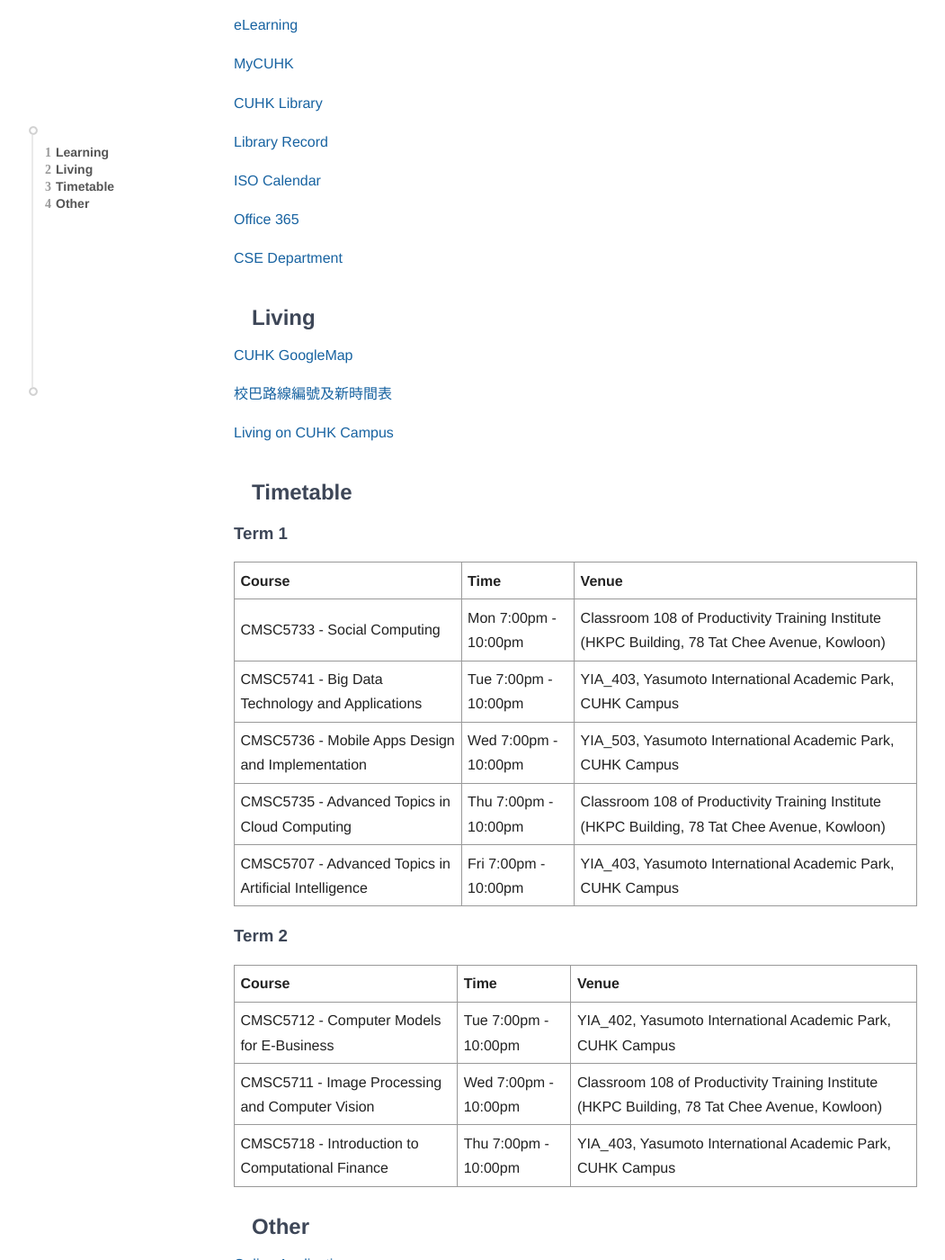
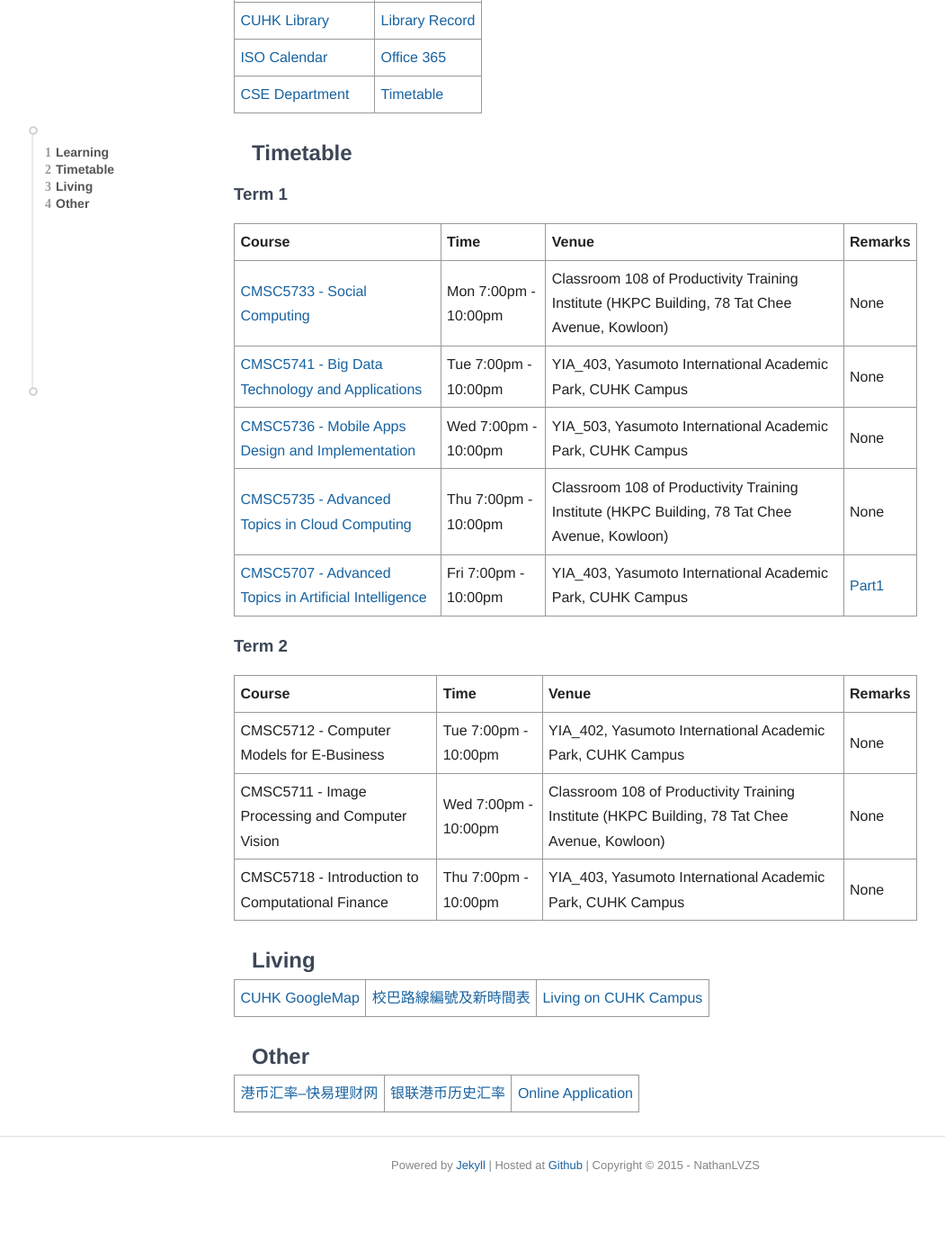
Before and after one commit to nathanlvzs/nathanlvzs.github.io, a Jekyll site: the page built from CUHK.md, in a window 1280 px wide and 1400 px high, scrolled down 238 px. Shown: the whole window at 90% size, without its empty margins (0-1051 px from the left). Built offline with Jekyll 4.4.1, drawn with Linux system fonts in a browser that asks for light colours; after the commit the page ends 1566 px from its top, so only the background shows below that.

Commit message:
edit CUHK.md

```diff
--- a/CUHK.md
+++ b/CUHK.md
@@ -5,60 +5,40 @@
 
 ## Learning
 
-[GS Announcements](http://www2.cuhk.edu.hk/gss/genews.php)
-
-[GS Platform](https://www.gradsch.cuhk.edu.hk/pgstudent/pgstud_main.aspx)
-
-[eLearning](https://elearn.cuhk.edu.hk/)
-
-[MyCUHK](https://portal.cuhk.edu.hk/psp/epprd/?cmd=login)
-
-[CUHK Library](http://www.lib.cuhk.edu.hk/en)
-
-[Library Record](https://library.cuhk.edu.hk/patroninfo~S15)
-
-[ISO Calendar](http://www.iso.cuhk.edu.hk/english/publications/calendar/)
-
-[Office 365](https://portal.office.com/Home)
-
-[CSE Department](http://translate.itsc.cuhk.edu.hk/uniTS/www.cse.cuhk.edu.hk/v7/b5/index.html)
-
-
-## Living
-
-[CUHK GoogleMap](https://www.google.com/maps/d/viewer?mid=zJYfOZySanr4.km5DyM4vSoRs)
-
-[校巴路線編號及新時間表](http://www.cuhk.edu.hk/campus-transportation/chinese/campus-shuttle/plans-for-2012/new-bus-routes.html#current)
-
-[Living on CUHK Campus](http://www.cuhk.edu.hk/english/campus/accommodation.html)
+| [GS Announcements](http://www2.cuhk.edu.hk/gss/genews.php) | [GS Platform](https://www.gradsch.cuhk.edu.hk/pgstudent/pgstud_main.aspx) |
+| [eLearning](https://elearn.cuhk.edu.hk/) | [MyCUHK](https://portal.cuhk.edu.hk/psp/epprd/?cmd=login) |
+| [CUHK Library](http://www.lib.cuhk.edu.hk/en) | [Library Record](https://library.cuhk.edu.hk/patroninfo~S15) |
+| [ISO Calendar](http://www.iso.cuhk.edu.hk/english/publications/calendar/) | [Office 365](https://portal.office.com/Home) |
+| [CSE Department](http://translate.itsc.cuhk.edu.hk/uniTS/www.cse.cuhk.edu.hk/v7/b5/index.html) | [Timetable](http://msc.cse.cuhk.edu.hk/en/corner/timetable.html) |
 
 
 ## Timetable
 
 ### Term 1
 
-| Course | Time | Venue |
-| --- | --- | --- |
-| CMSC5733 - Social Computing | Mon 7:00pm - 10:00pm | Classroom 108 of Productivity Training Institute (HKPC Building, 78 Tat Chee Avenue, Kowloon) |
-| CMSC5741 - Big Data Technology and Applications | Tue 7:00pm - 10:00pm | YIA_403, Yasumoto International Academic Park, CUHK Campus |
-| CMSC5736 - Mobile Apps Design and Implementation | Wed 7:00pm - 10:00pm | YIA_503, Yasumoto International Academic Park, CUHK Campus |
-| CMSC5735 - Advanced Topics in Cloud Computing | Thu 7:00pm - 10:00pm | Classroom 108 of Productivity Training Institute (HKPC Building, 78 Tat Chee Avenue, Kowloon) |
-| CMSC5707 - Advanced Topics in Artificial Intelligence | Fri 7:00pm - 10:00pm | YIA_403, Yasumoto International Academic Park, CUHK Campus |
+| Course | Time | Venue | Remarks |
+| --- | --- | --- | --- |
+| [CMSC5733 - Social Computing](https://www.cse.cuhk.edu.hk/irwin.king/teaching/cmsc5733/2015) | Mon 7:00pm - 10:00pm | Classroom 108 of Productivity Training Institute (HKPC Building, 78 Tat Chee Avenue, Kowloon) | None |
+| [CMSC5741 - Big Data Technology and Applications](https://wiki.cse.cuhk.edu.hk/user/cmsc5741/doku.php?id=home) | Tue 7:00pm - 10:00pm | YIA_403, Yasumoto International Academic Park, CUHK Campus | None |
+| [CMSC5736 - Mobile Apps Design and Implementation](https://elearn.cuhk.edu.hk/) | Wed 7:00pm - 10:00pm | YIA_503, Yasumoto International Academic Park, CUHK Campus | None |
+| [CMSC5735 - Advanced Topics in Cloud Computing](http://mobitec.ie.cuhk.edu.hk/cmsc5735/) | Thu 7:00pm - 10:00pm | Classroom 108 of Productivity Training Institute (HKPC Building, 78 Tat Chee Avenue, Kowloon) | None |
+| [CMSC5707 - Advanced Topics in Artificial Intelligence](http://translate.itsc.cuhk.edu.hk/uniTS/projgw.cse.cuhk.edu.hk:2884/cmsc5707/) | Fri 7:00pm - 10:00pm | YIA_403, Yasumoto International Academic Park, CUHK Campus | [Part1](http://translate.itsc.cuhk.edu.hk/uniTS/www.cse.cuhk.edu.hk/~khwong/www2/cmsc5707/cmsc5707.html) |
 
 
 ### Term 2
 
-| Course | Time | Venue |
-| --- | --- | --- |
-| CMSC5712 - Computer Models for E-Business | Tue 7:00pm - 10:00pm | YIA_402, Yasumoto International Academic Park, CUHK Campus |
-| CMSC5711 - Image Processing and Computer Vision | Wed 7:00pm - 10:00pm | Classroom 108 of Productivity Training Institute (HKPC Building, 78 Tat Chee Avenue, Kowloon) |
-| CMSC5718 - Introduction to Computational Finance | Thu 7:00pm - 10:00pm | YIA_403, Yasumoto International Academic Park, CUHK Campus |
+| Course | Time | Venue | Remarks |
+| --- | --- | --- | --- |
+| CMSC5712 - Computer Models for E-Business | Tue 7:00pm - 10:00pm | YIA_402, Yasumoto International Academic Park, CUHK Campus | None |
+| CMSC5711 - Image Processing and Computer Vision | Wed 7:00pm - 10:00pm | Classroom 108 of Productivity Training Institute (HKPC Building, 78 Tat Chee Avenue, Kowloon) | None |
+| CMSC5718 - Introduction to Computational Finance | Thu 7:00pm - 10:00pm | YIA_403, Yasumoto International Academic Park, CUHK Campus | None |
+
+
+## Living
+
+| [CUHK GoogleMap](https://www.google.com/maps/d/viewer?mid=zJYfOZySanr4.km5DyM4vSoRs) | [校巴路線編號及新時間表](http://www.cuhk.edu.hk/campus-transportation/chinese/campus-shuttle/plans-for-2012/new-bus-routes.html#current) | [Living on CUHK Campus](http://www.cuhk.edu.hk/english/campus/accommodation.html) |
 
 
 ## Other
 
-[Online Application](https://www.gradsch.cuhk.edu.hk/OnlineApp/login.aspx)
-
-[港币汇率--快易理财网](http://www.kuaiyilicai.com/huilv/c-hkd.html)
-
-[银联港币历史汇率](http://www.kuaiyilicai.com/huilv/d-unionpay-hkd.html)
+| [港币汇率--快易理财网](http://www.kuaiyilicai.com/huilv/c-hkd.html) | [银联港币历史汇率](http://www.kuaiyilicai.com/huilv/d-unionpay-hkd.html) | [Online Application](https://www.gradsch.cuhk.edu.hk/OnlineApp/login.aspx) |
```
